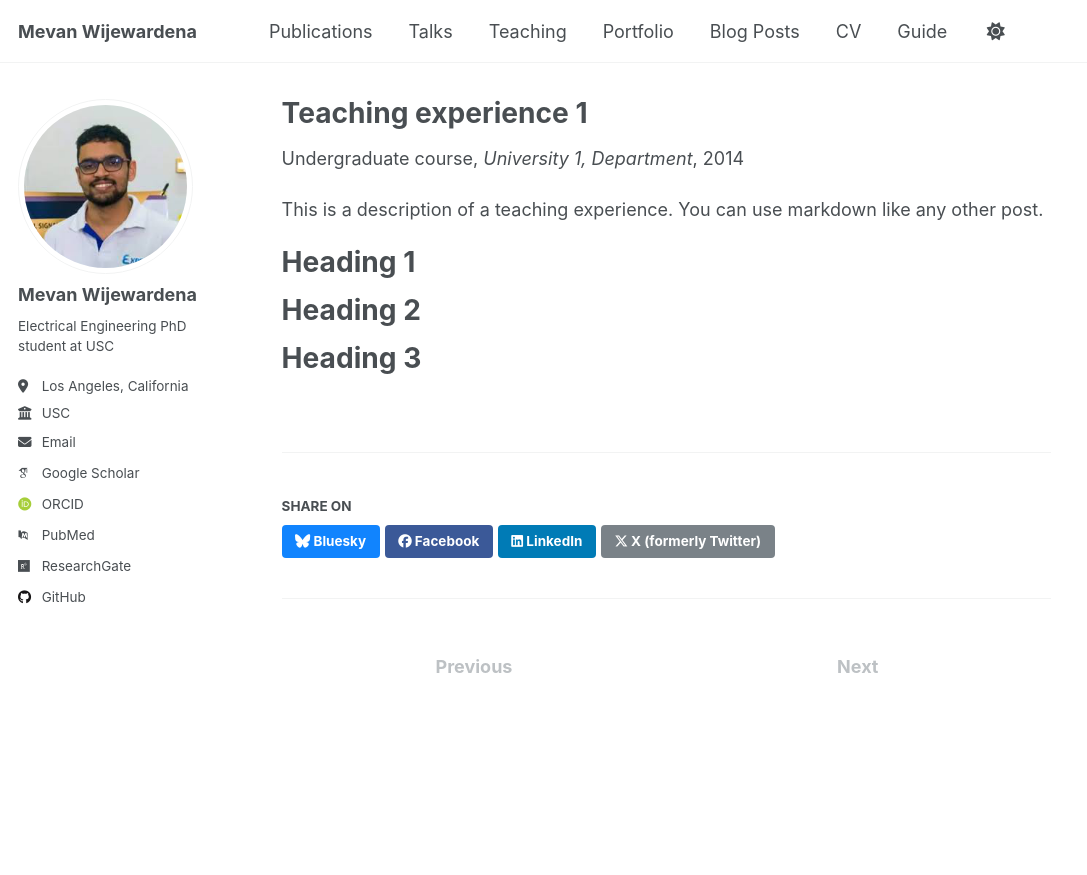
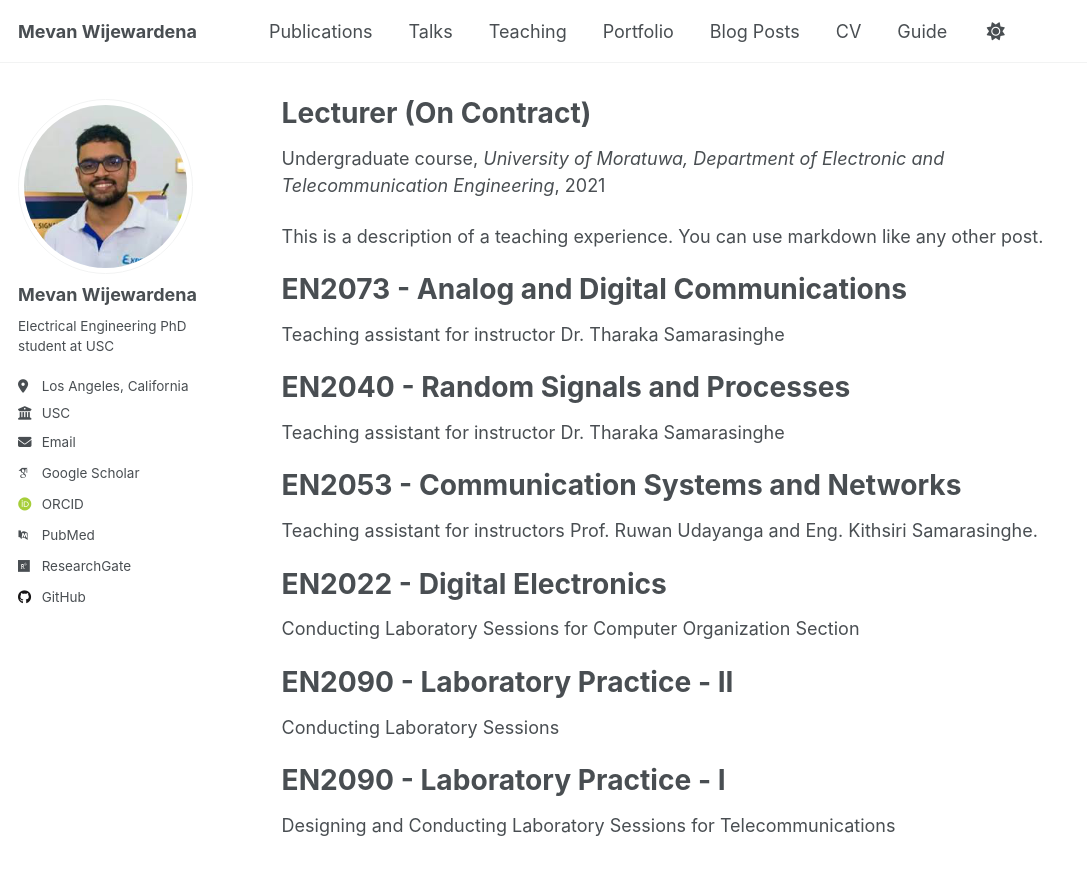
Before and after one commit to mevanwijewardena/mevanwijewardena.github.io, a Jekyll site: the page built from _teaching/2014-spring-teaching-1.md, in a window 1280 px wide and 900 px high. Shown: the top 875 px of the window, without its empty margins (0-1087 px from the left). Built offline with Jekyll 4.4.1, drawn with Linux system fonts in a browser that asks for light colours; some web fonts are replaced.

Commit message:
Update 2014-spring-teaching-1.md

```diff
--- a/_teaching/2014-spring-teaching-1.md
+++ b/_teaching/2014-spring-teaching-1.md
@@ -1,20 +1,39 @@
 ---
-title: "Teaching experience 1"
+title: "Lecturer (On Contract)"
 collection: teaching
 type: "Undergraduate course"
 permalink: /teaching/2014-spring-teaching-1
-venue: "University 1, Department"
-date: 2014-01-01
-location: "City, Country"
+venue: "University of Moratuwa, Department of Electronic and Telecommunication Engineering"
+date: June. 2021 - July 2022
+location: "Moratuwa, Sri Lanka"
 ---
 
 This is a description of a teaching experience. You can use markdown like any other post.
 
-Heading 1
+EN2073 - Analog and Digital Communications
+======
+Teaching assistant for instructor Dr. Tharaka Samarasinghe
+
+EN2040 - Random Signals and Processes
+======
+Teaching assistant for instructor Dr. Tharaka Samarasinghe
+
+EN2053 - Communication Systems and Networks
 ======
 
-Heading 2
+Teaching assistant for instructors Prof. Ruwan Udayanga and Eng. Kithsiri Samarasinghe.
+
+EN2022 - Digital Electronics
 ======
 
-Heading 3
+Conducting Laboratory Sessions for Computer Organization Section
+
+EN2090 - Laboratory Practice - II
 ======
+
+Conducting Laboratory Sessions
+
+EN2090 - Laboratory Practice - I
+======
+
+Designing and Conducting Laboratory Sessions for Telecommunications
```
